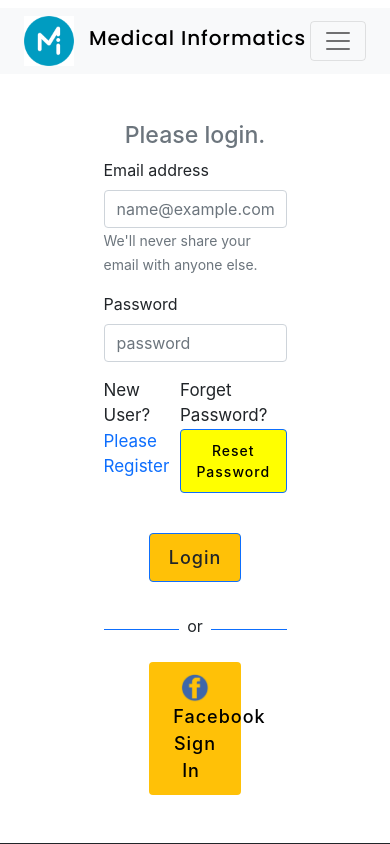
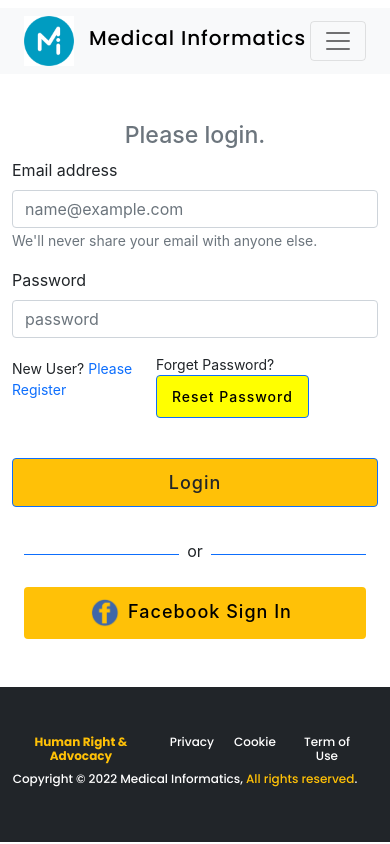
Before and after one commit to anamul01988/independent-service-provider, a React (Create React App) app: page /login in a window 390 px wide. Shown: the top 844 px of the page. Built offline with nearby package versions, Linux system fonts and the light colour scheme; no server answers; the HTML template or start-up script is replaced by a standard one.

Commit message:
css responsive done

```diff
--- a/src/components/Home/Home.css
+++ b/src/components/Home/Home.css
@@ -47,10 +47,10 @@
   line-height: 32px;
   font-weight: 700;
 }
-/* .home-content-img img {
-  width: 100%;
+.home-content-img img {
+  width: 90%;
   height: auto;
-} */
+}
 .home-content-img img:hover{
   transition: .3s ease-in;
   transform: rotateY(40deg);
--- a/src/components/Login/Login.css
+++ b/src/components/Login/Login.css
@@ -1,5 +1,11 @@
+.login-form{
+    width: 50%;
+}
 .login-content p{
     font-size: 17px;
+}
+.login-btn{
+    width: 50%;
 }
 .login-content p button{
     font-size: 14px;
@@ -10,3 +16,18 @@
     color: white;
     transition: .5s;
 }
+@media only screen and (max-width: 500px) {
+    .login-form{
+        width: 100%;
+    }
+    .login-content p{
+        font-size: 14px;
+    }
+    .login-btn{
+        width: 100%;
+    }
+    .login-content p button{
+        font-size: 14px;
+        transition: .3s ease-in;
+    }
+  }
--- a/src/components/Login/Login.js
+++ b/src/components/Login/Login.js
@@ -54,7 +54,7 @@ const Login = () => {
   return (
     <div className="container my-5 ">
       <h3 className="text-secondary text-center mt-3">Please login.</h3>
-      <Form onSubmit={handleSubmit} className="w-50 mx-auto">
+      <Form onSubmit={handleSubmit} className="login-form mx-auto">
         <Form.Group className="mb-3" controlId="exampleForm.ControlInput1">
           <Form.Label>Email address</Form.Label>
           <Form.Control
@@ -77,7 +77,7 @@ const Login = () => {
         {errorElement}
         <div className="login-content d-flex justify-content-between align-item-center">
 
-          <p>
+          <p className="mt-1">
             New User?{" "}
             <Link
               to="/register"
@@ -89,14 +89,13 @@ const Login = () => {
           <p>
             Forget Password?{" "}
             <Button
-              // className="btn btn-link text-dark pointer-cursor pe-auto text-decoration-none "
               onClick={resetPassword}
             >
               Reset Password
             </Button>
           </p>
         </div>
-        <Button className="w-50 mx-auto d-block my-4 bg-warning text-dark " type="submit">
+        <Button className="login-btn  mx-auto d-block my-4 bg-warning text-dark " type="submit">
           Login
         </Button>
         <SocialLogin />
--- /dev/null
+++ b/src/components/Login/SocialLogin.css
@@ -0,0 +1,8 @@
+.social-btn button{
+    width: 50%;
+}
+@media only screen and (max-width: 500px) {
+     .social-btn button{
+         width: 100%;
+     }
+  }
--- a/src/components/Login/SocialLogin.js
+++ b/src/components/Login/SocialLogin.js
@@ -4,7 +4,7 @@ import { useNavigate } from 'react-router-dom';
 import auth from '../../firebase.init';
 import fb from '../../images/login/facebook.png';
 import Loading from '../Shared/Loading/Loading';
-
+import './SocialLogin.css';
 const SocialLogin = () => {
     const [signInWithFacebook, user, loading, error] = useSignInWithFacebook(auth);
     const navigate = useNavigate();
@@ -20,7 +20,7 @@ const SocialLogin = () => {
     navigate("/");
   }
     return (
-        <div className="">
+        <div className="container">
         <div className="d-flex align-items-center w-100 mx-auto">
           <div style={{ height: "1px" }} className="bg-primary w-50"> </div>
           <p className="mt-2 px-2">or</p>
@@ -31,10 +31,10 @@ const SocialLogin = () => {
         </div>
         {errorElement}
 
-        <div className="">
+        <div className="social-btn">
           <button
               onClick={() => signInWithFacebook()}
-          className="btn bg-warning w-50 d-block mx-auto my-2">
+          className="btn bg-warning  d-block mx-auto my-2 ">
             <img style={{ width: "30px" }} src={fb} alt="google" />
             <span className="px-2">Facebook Sign In</span>
           </button>
--- a/src/components/Register/Register.css
+++ b/src/components/Register/Register.css
@@ -15,3 +15,10 @@
     border-radius: 20px;
     border: 1px solid rgb(65, 64, 64);
 }
+@media only screen and (max-width: 600px) {
+    .register-form{
+        margin: 0 auto;
+        width: 100%;
+
+    }
+  }
--- a/src/components/Register/Register.js
+++ b/src/components/Register/Register.js
@@ -37,7 +37,8 @@ const Register = () => {
         navigate('/');
       }
     return (
-        <div className='register-form my-5'>
+       <div className="container">
+             <div className='register-form my-5'>
         <h3 className='mb-3' style={{textAlign: 'center'}}>Registration Form. </h3>
         <form onSubmit={handleRegisterForm}  action="">
             <input type="text" name='name' id='' placeholder='your name' required />
@@ -53,6 +54,7 @@ const Register = () => {
         <SocialLogin/>
 
     </div>
+       </div>
     );
 };
 
--- a/src/components/Satisfiction/Satisfiction.js
+++ b/src/components/Satisfiction/Satisfiction.js
@@ -70,7 +70,7 @@ const Satisfiction = () => {
             </button>
           </div>
           </div>
-          <button className="btn">Review & testimonial</button>
+          <button className="btn mt-3">Review & testimonial</button>
         </div>
       </div>
     </div>
--- a/src/components/Shared/Footer/Footer.css
+++ b/src/components/Shared/Footer/Footer.css
@@ -4,3 +4,10 @@
     font-family: 'poppins',sans-serif;
     color: white;
 }
+@media only screen and (max-width: 500px) {
+    .footer h3{
+        font-size: 12px;
+
+
+    }
+  }
```
Also changed, not shown: 1 other file (tests, documents, lock files or other folders).
